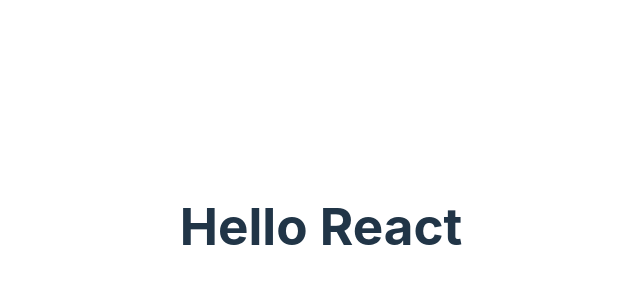
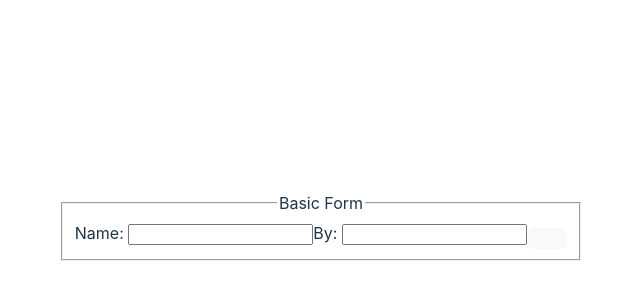
Before and after one commit to legodev/advanced-react, a React (Vite) app: page / in a window 1280 px wide. Shown: the part 174-474 px from the top of the page, without its empty margins (319-959 px from the left). Built offline with nearby package versions, Linux system fonts and the light colour scheme.

Commit message:
Form with useState

```diff
--- a/src/App.jsx
+++ b/src/App.jsx
@@ -1,25 +1,53 @@
 import './App.css'
-// import ThemeProvider from './components/ThemeProvider'
-// import { ThemeContext, useTheme } from './hooks/useTheme'
+import { useState } from 'react'
 
 function App() {
-  // function Cases() {
-  //   const level = useTheme(ThemeContext)
-  //   switch (level) {
-  //     case 1:
-  //       return <h1>Caso 1</h1>
-  //     case 2:
-  //       return <h6>Caso 2</h6>
-  //     default:
-  //       return <h2>Sin un valor válido</h2>
-  //   }
-  // }
+  const [formData, setFormData] = useState({ goal: '', by: '' })
+
+  function handleChange(e) {
+    setFormData({ ...formData, [e.target.name]: e.target.value })
+  }
+
+  // const newFormData = formData.map(({ el, index }) => {
+  //     return (
+  //       <p key={index}>
+  //         {el.goal} -- {el.by}
+  //       </p>
+  //     )
+  //   })
+
+  function handleSubmit(e) {
+    e.preventDefault()
+    PaymentResponse.onAdd(formData)
+    setFormData({ goal: '', by: '' })
+  }
 
   return (
-    // <ThemeProvider value={0}>
-    //   <Cases></Cases>
-    // </ThemeProvider>
-    <h1>Hello React</h1>
+    <div>
+      <form action="" onSubmit={handleSubmit}>
+        <fieldset>
+          <legend>Basic Form</legend>
+          <label htmlFor="name">Name: </label>
+          <input
+            name="goal"
+            id="name"
+            type="text"
+            value={formData.goal}
+            onChange={handleChange}
+          />
+          <label htmlFor="by">By: </label>
+          <input
+            id="by"
+            name="by"
+            type="text"
+            value={formData.by}
+            onChange={handleChange}
+          />
+          <button type="submit"></button>
+        </fieldset>
+      </form>
+      {/* {NewFormData} */}
+    </div>
   )
 }
 export default App
```
